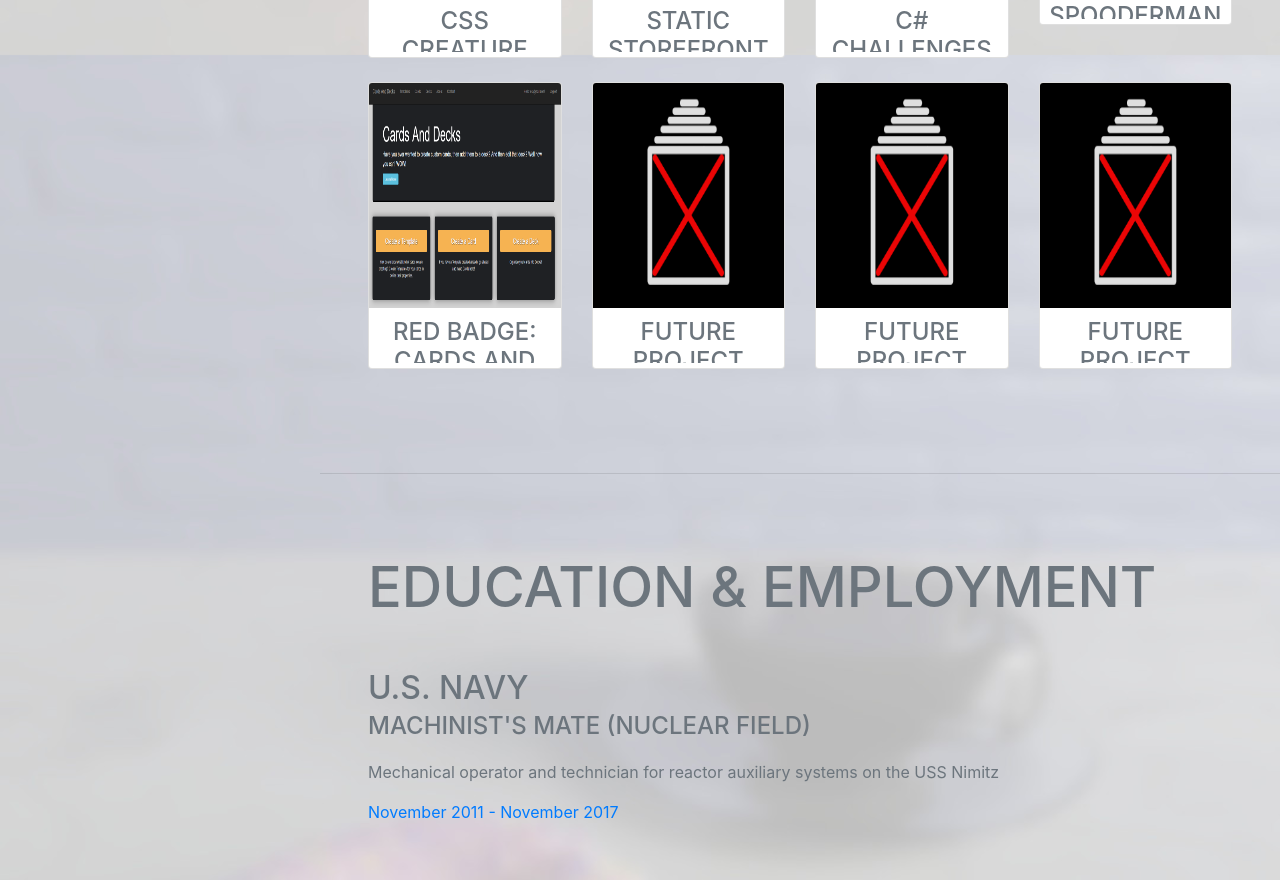
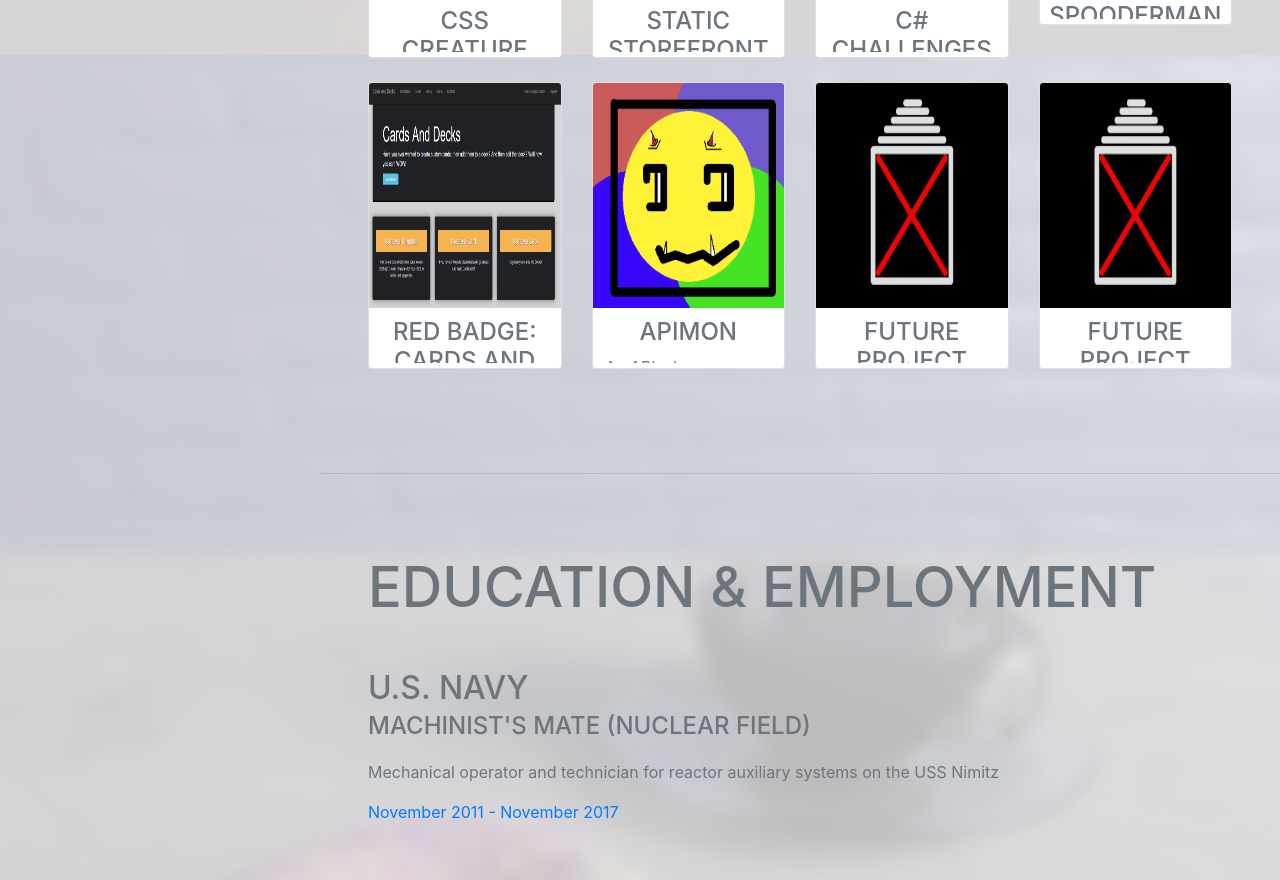
Before and after one commit to NickCoon44/Portfolio, a plain HTML site: page index.html in a window 1280 px wide. Shown: the part 1225-2105 px from the top of the page. Drawn offline with nearby package versions, Linux system fonts and the light colour scheme; a web font is replaced by a local one.

Commit message:
added ApiMon project

```diff
--- a/index.html
+++ b/index.html
@@ -147,18 +147,18 @@
                         </div>
                     </div>
                     <div class="col-md-3">
-                        <div class="card mb-4 box-shadow" onclick="window.open('https://www.google.com/', '_blank');"
+                        <div class="card mb-4 box-shadow" onclick="window.open('https://github.com/NickCoon44/ApiMon', '_blank');"
                             style="cursor: pointer;">
                             <div style="display: flex; justify-content: center;">
                             <img class="card-img-top"
                                 data-src="holder.js/100px225?theme=thumb&amp;bg=55595c&amp;fg=eceeef&amp;text=Thumbnail"
                                 alt="Thumbnail [100%x225]" style="height: 225px; width: 100%; display: block; max-width: 240px;"
-                                src="Assets/Xlogo.png"
+                                src="Assets/ApiMonLogo.png"
                                 data-holder-rendered="true">
                             </div>
                             <div class="card-body grow">
-                                <h4>Future Project</h4>
-                                <p class="card-text">TBD</p>
+                                <h4>ApiMon</h4>
+                                <p class="card-text">An API where you can create pokemon-style monsters. This is a simple toy I made with some friends so we can experiment with adding features.</p>
                             </div>
                         </div>
                     </div>
```
Also changed, not shown: Assets/ApiMonLogo.png (added).
